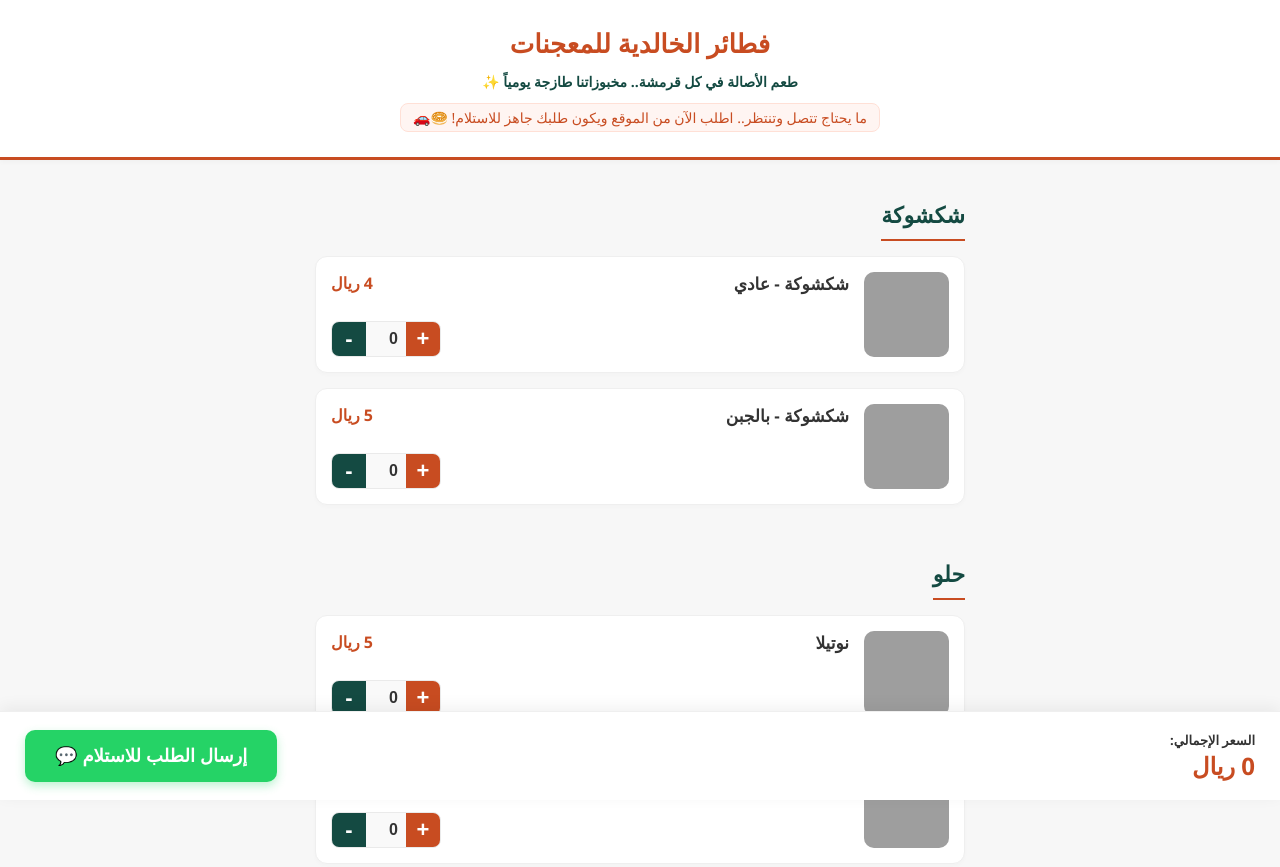
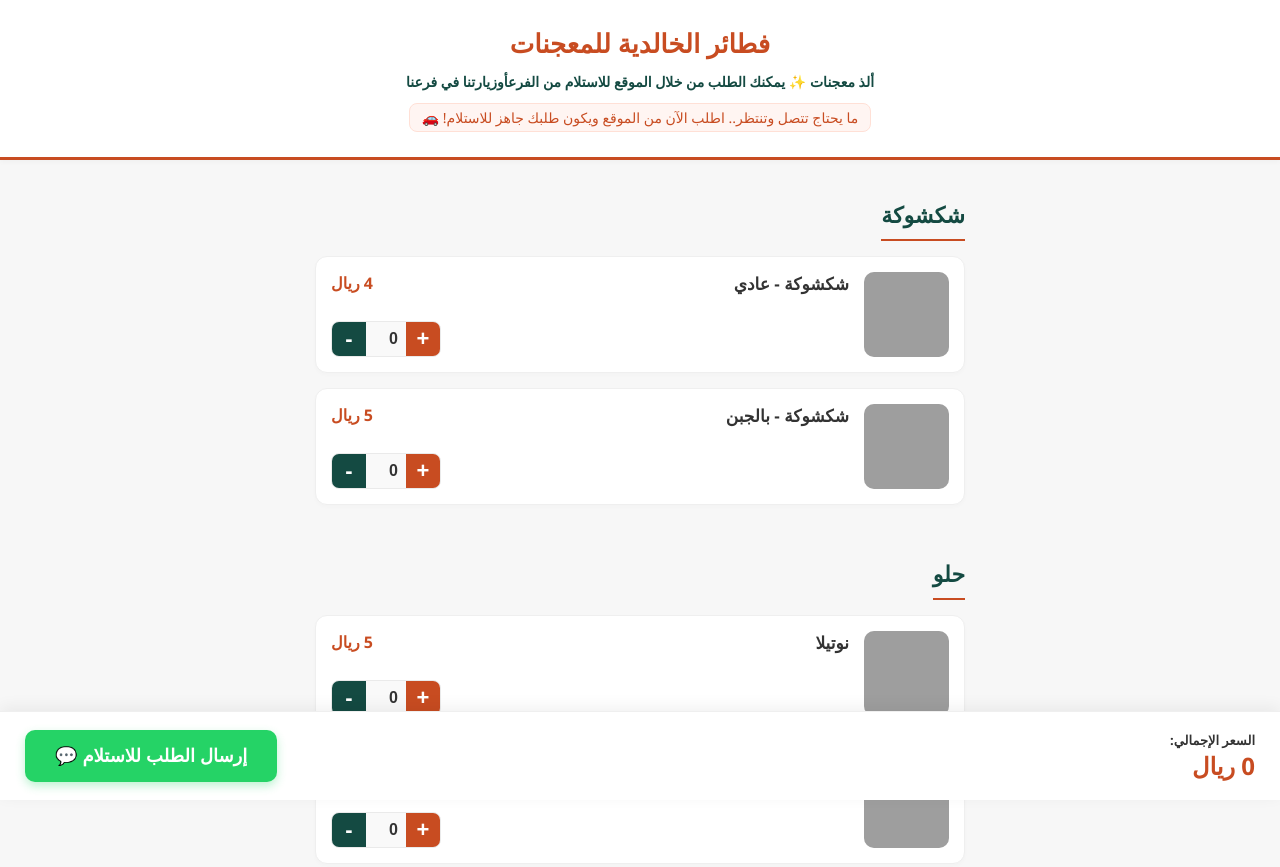
Before and after one commit to heliumeid-hue/-, a plain HTML site: page menu.html in a window 1280 px wide. Shown: the top 867 px of the page. Drawn offline with Linux system fonts and the light colour scheme; grey boxes are pictures that could not be loaded.

Commit message:
Update menu.html

```diff
--- a/menu.html
+++ b/menu.html
@@ -36,8 +36,8 @@
 <body>
     <div class="header">
         <h1>فطائر الخالدية للمعجنات</h1>
-        <p>طعم الأصالة في كل قرمشة.. مخبوزاتنا طازجة يومياً ✨</p>
-        <div class="highlight">ما يحتاج تتصل وتنتظر.. اطلب الآن من الموقع ويكون طلبك جاهز للاستلام! 🥯🚗</div>
+        <p>ألذ معجنات ✨ يمكنك الطلب من خلال الموقع للاستلام من الفرعأوزيارتنا في فرعنا </p>
+        <div class="highlight">ما يحتاج تتصل وتنتظر.. اطلب الآن من الموقع ويكون طلبك جاهز للاستلام! 🚗</div>
     </div>
 
     <div class="menu-container">
```
